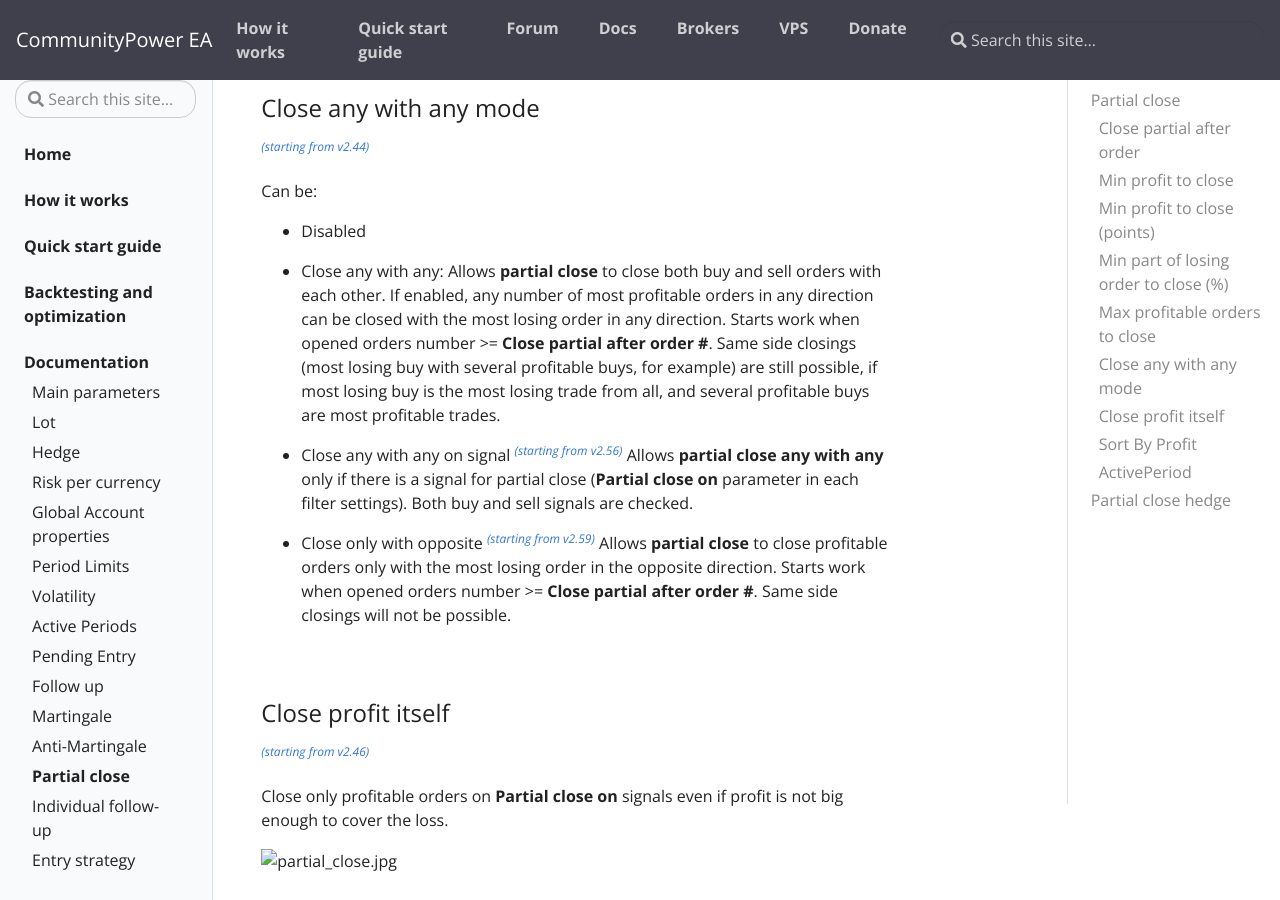
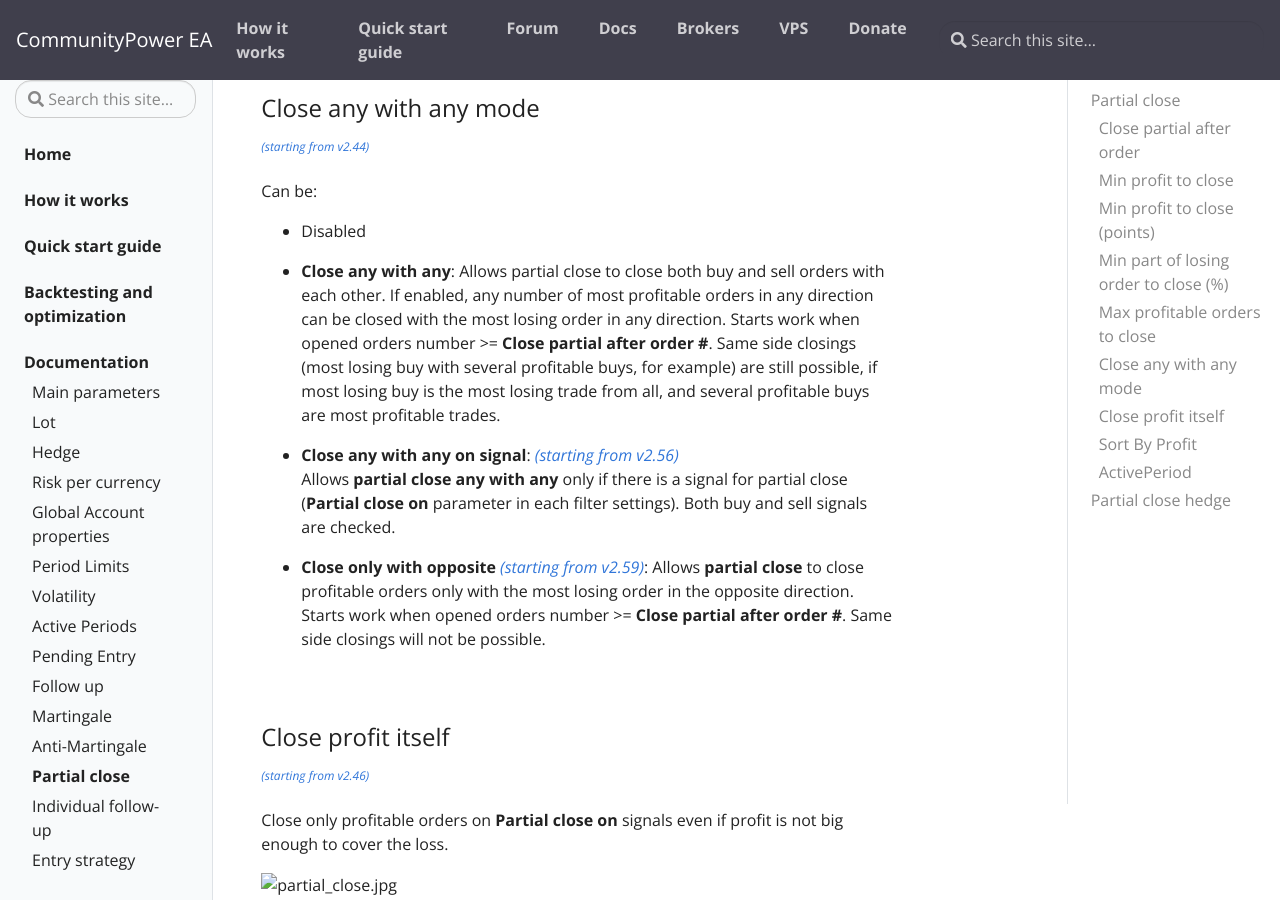
Before and after one commit to komposter/CommunityPowerEA.com, a Jekyll site: the page built from _docs/partial-close.md, in a window 1280 px wide and 900 px high, scrolled down 1941 px. Built offline with Jekyll 4.4.1, drawn with Linux system fonts in a browser that asks for light colours.

Commit message:
Content change

```diff
--- a/_docs/partial-close.md
+++ b/_docs/partial-close.md
@@ -79,18 +79,15 @@ Set 0 to disable this filter.
 Can be:
 * Disabled
 
-* Close any with any:
-  Allows **partial close** to close both buy and sell orders with each other.
+* **Close any with any**: Allows partial close to close both buy and sell orders with each other.
   If enabled, any number of most profitable orders in any direction can be closed with the most losing order in any direction. Starts work when opened orders number >= **Close partial after order #**.
   Same side closings (most losing buy with several profitable buys, for example) are still possible, if most losing buy is the most losing trade from all, and several profitable buys are most profitable trades.
 
-* Close any with any on signal
-  <sup>[*(starting from v2.56)*](/docs/versions-history#20230818-1124-256)</sup>
+* **Close any with any on signal**: [*(starting from v2.56)*](/docs/versions-history#20230818-1124-256)<br />
   Allows **partial close any with any** only if there is a signal for partial close (**Partial close on** parameter in each filter settings).
   Both buy and sell signals are checked.
 
-* Close only with opposite
-  <sup>[*(starting from v2.59)*](/docs/versions-history#20240118-0212-259)</sup>
+* **Close only with opposite** [*(starting from v2.59)*](/docs/versions-history#20240118-0212-259):
   Allows **partial close** to close profitable orders only with the most losing order in the opposite direction. Starts work when opened orders number >= **Close partial after order #**.
   Same side closings will not be possible.
 
```
